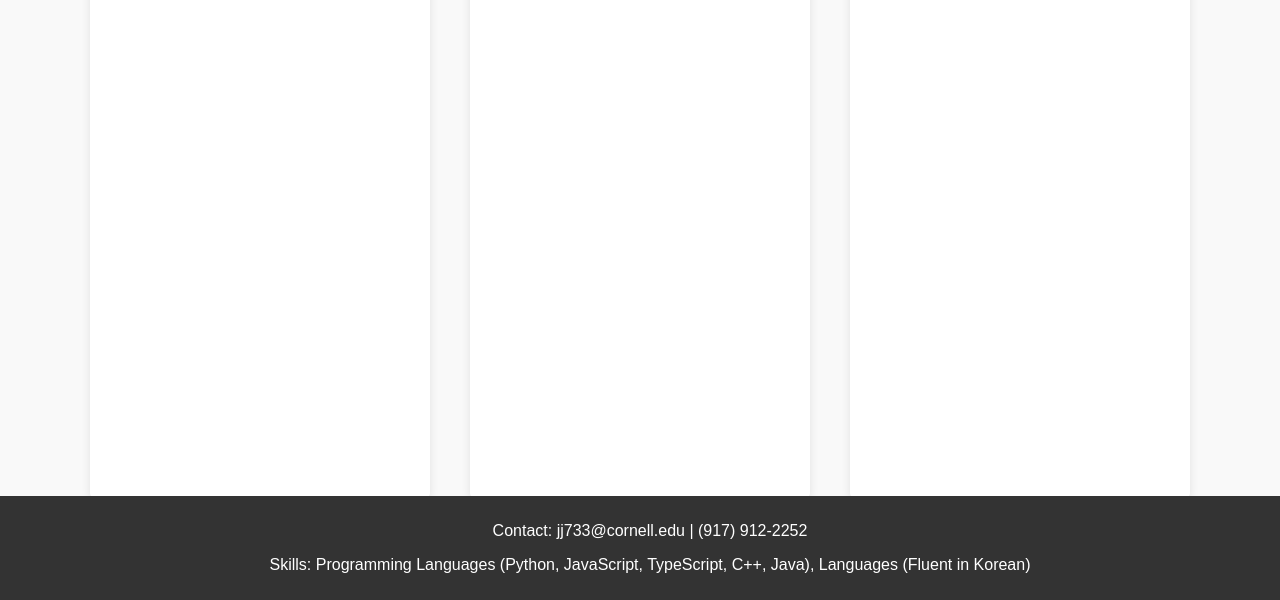
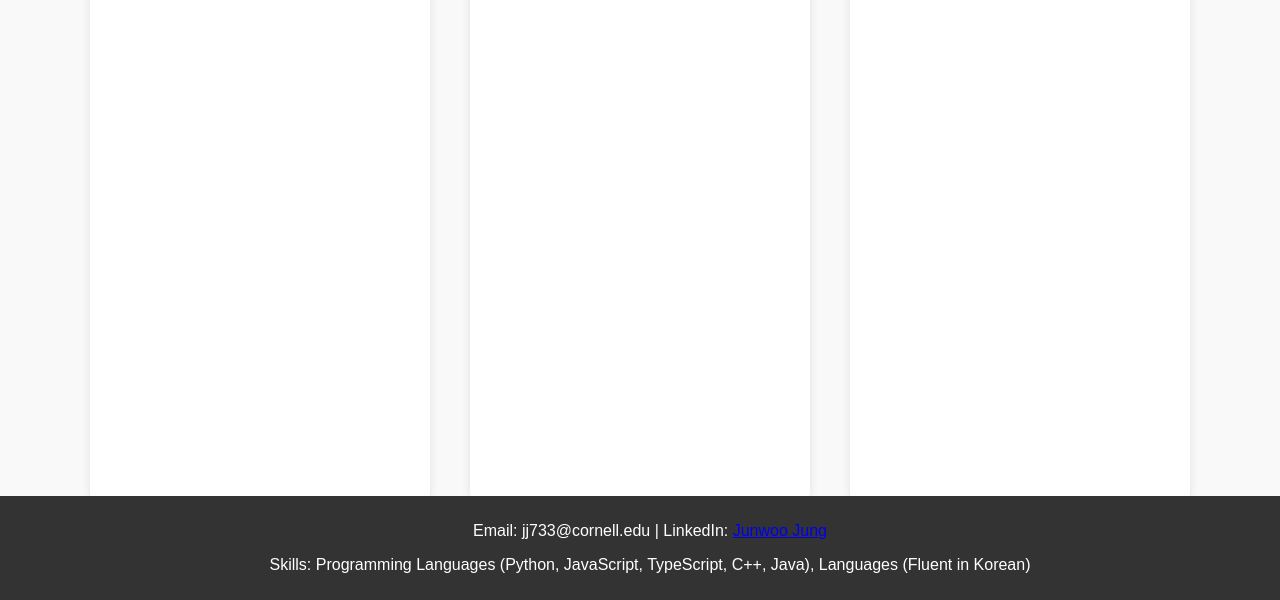
Before and after one commit to jjjw1010/portfolio, a plain HTML site: page index.html in a window 1280 px wide. Shown: the part 200-800 px from the top of the page. Drawn offline with Linux system fonts and the light colour scheme.

Commit message:
Update index.html

```diff
--- a/index.html
+++ b/index.html
@@ -167,7 +167,11 @@
     </div>
 
     <footer>
-      <p>Contact: jj733@cornell.edu | (917) 912-2252</p>
+      <p>
+        <i class="far fa-envelope"></i> Email: jj733@cornell.edu |
+        <i class="fab fa-linkedin"></i> LinkedIn:
+        <a href="https://www.linkedin.com/in/junwoo-jung">Junwoo Jung</a>
+      </p>
       <p>
         Skills: Programming Languages (Python, JavaScript, TypeScript, C++,
         Java), Languages (Fluent in Korean)
```
